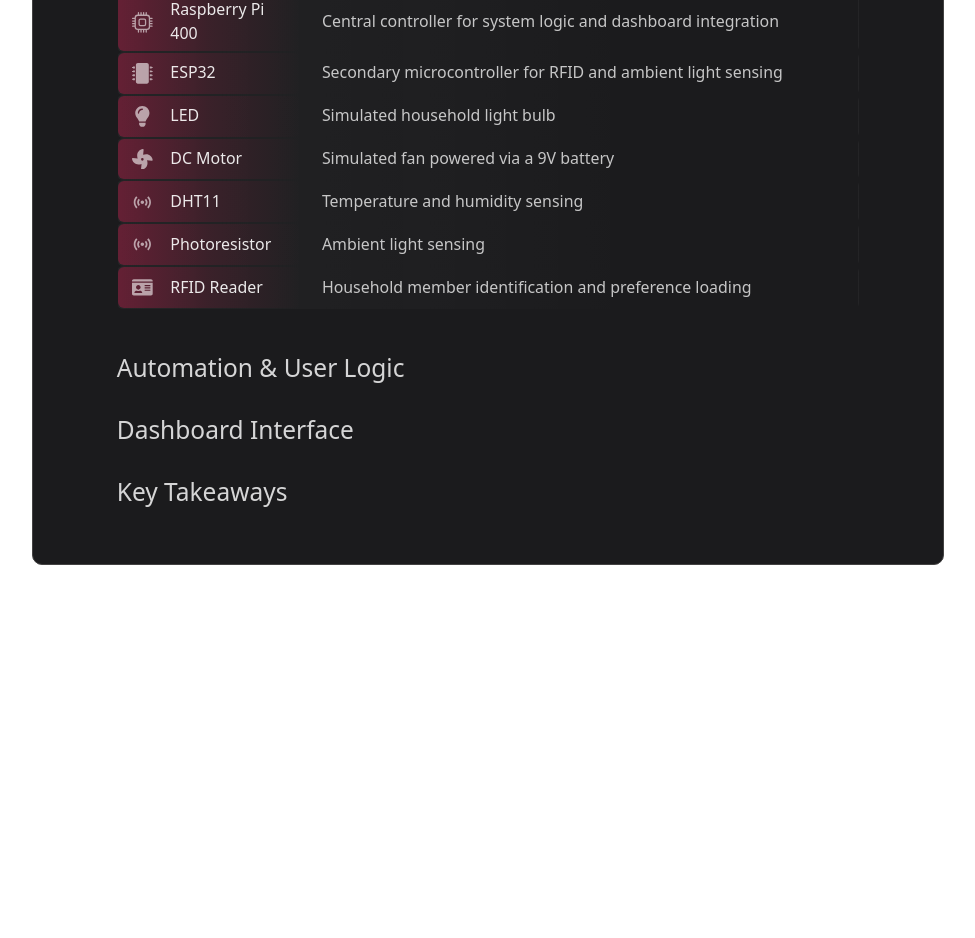
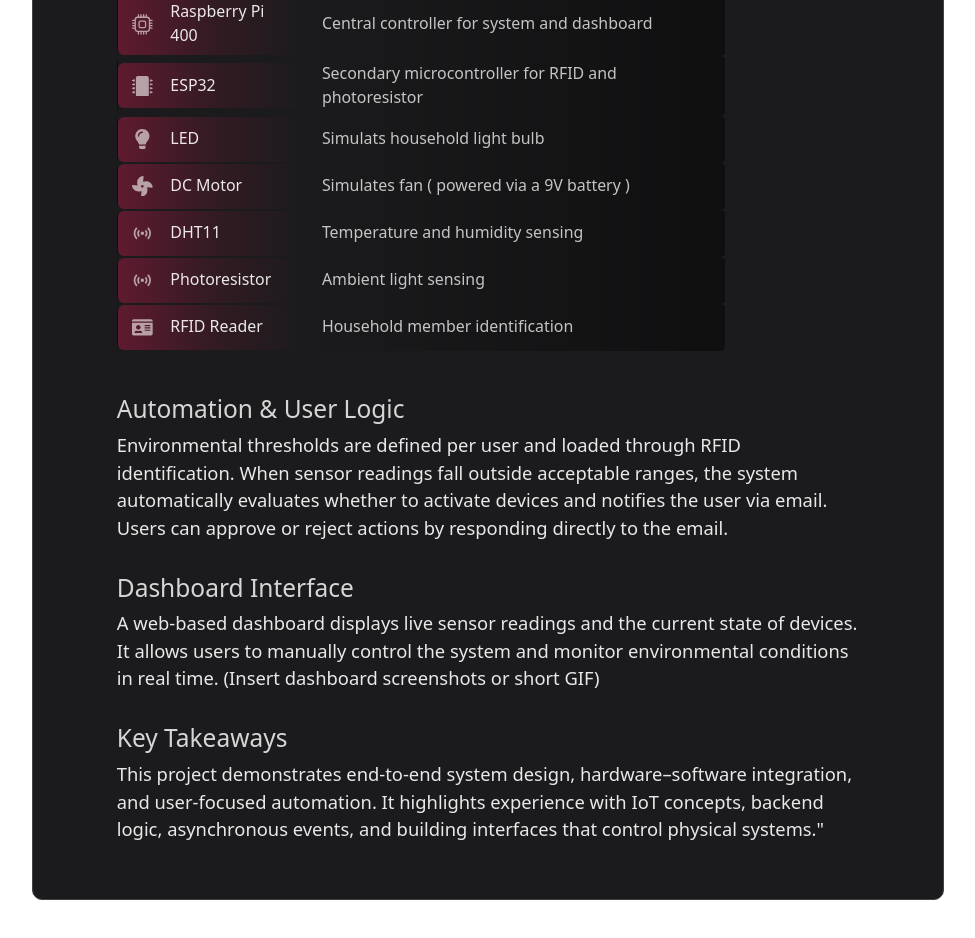
Before and after one commit to hedi3489/my-portfolio, a React (Vite) app: page /projects/IoT-Smart-Home in a window 1280 px wide. Shown: the part 660-1598 px from the top of the page, without its empty margins (152-1127 px from the left). Before the commit the page ends 1287 px from the top, so only its background shows below. Built offline with nearby package versions, Linux system fonts and the light colour scheme.

Commit message:
Adjusted softlist

```diff
--- a/src/components/IoTPage.jsx
+++ b/src/components/IoTPage.jsx
@@ -17,6 +17,43 @@ const ICONS = {
   light: MdSensors,
   rfid: FaIdCard,
 }
+const softlist = [
+  {
+    icon: 'rpi',
+    term: 'Raspberry Pi 400',
+    description: 'Central controller for system and dashboard',
+  },
+  {
+    icon: 'microcontroller',
+    term: 'ESP32',
+    description: 'Secondary microcontroller for RFID and photoresistor',
+  },
+  {
+    icon: 'led',
+    term: 'LED',
+    description: 'Simulats household light bulb',
+  },
+  {
+    icon: 'motor',
+    term: 'DC Motor',
+    description: 'Simulates fan ( powered via a 9V battery )',
+  },
+  {
+    icon: 'dht11',
+    term: 'DHT11',
+    description: 'Temperature and humidity sensing',
+  },
+  {
+    icon: 'light',
+    term: 'Photoresistor',
+    description: 'Ambient light sensing',
+  },
+  {
+    icon: 'rfid',
+    term: 'RFID Reader',
+    description: 'Household member identification',
+  }
+]
 
 function IoTProjectPage() {
   return (
@@ -41,61 +78,22 @@ function IoTProjectPage() {
           <PageSection title="Overview">
             <p>A smart home automation simulation built with a <b>Raspberry Pi</b> that integrates sensors, actuators, user identification, and a web dashboard. The project models how real-world smart home systems monitor environments, apply automation rules, and keep users in the loop."</p>
           </PageSection>
-          <PageSection title="Hardware Setup" /*image={{ src: rpiImage, alt: 'Raspberry Pi 400' }}*/>
-            <SoftList
-              items={[
-                {
-                  icon: 'rpi',
-                  term: 'Raspberry Pi 400',
-                  description: 'Central controller for system logic and dashboard integration',
-                },
-                {
-                  icon: 'microcontroller',
-                  term: 'ESP32',
-                  description: 'Secondary microcontroller for RFID and ambient light sensing',
-                },
-                {
-                  icon: 'led',
-                  term: 'LED',
-                  description: 'Simulated household light bulb',
-                },
-                {
-                  icon: 'motor',
-                  term: 'DC Motor',
-                  description: 'Simulated fan powered via a 9V battery',
-                },
-                {
-                  icon: 'dht11',
-                  term: 'DHT11',
-                  description: 'Temperature and humidity sensing',
-                },
-                {
-                  icon: 'light',
-                  term: 'Photoresistor',
-                  description: 'Ambient light sensing',
-                },
-                {
-                  icon: 'rfid',
-                  term: 'RFID Reader',
-                  description: 'Household member identification and preference loading',
-                },
-              ]}
-            />
 
+          {/*image={{ src: rpiImage, alt: 'Raspberry Pi 400' }}*/}
+          <PageSection title="Hardware Setup">
+            <SoftList items={softlist} />
           </PageSection>
 
-          <PageSection
-            title="Automation & User Logic"
-            body="Environmental thresholds are defined per user and loaded through RFID identification. When sensor readings fall outside acceptable ranges, the system automatically evaluates whether to activate devices and notifies the user via email. Users can approve or reject actions by responding directly to the email."
-          />
-          <PageSection
-            title="Dashboard Interface"
-            body="A web-based dashboard displays live sensor readings and the current state of devices. It allows users to manually control the system and monitor environmental conditions in real time. (Insert dashboard screenshots or short GIF)"
-          />
-          <PageSection
-            title="Key Takeaways"
-            body="This project demonstrates end-to-end system design, hardware–software integration, and user-focused automation. It highlights experience with IoT concepts, backend logic, asynchronous events, and building interfaces that control physical systems."
-          />
+          <PageSection title="Automation & User Logic">
+            <p>Environmental thresholds are defined per user and loaded through RFID identification. When sensor readings fall outside acceptable ranges, the system automatically evaluates whether to activate devices and notifies the user via email. Users can approve or reject actions by responding directly to the email.</p>
+          </PageSection>
+          <PageSection title="Dashboard Interface">
+            <p>A web-based dashboard displays live sensor readings and the current state of devices. It allows users to manually control the system and monitor environmental conditions in real time. (Insert dashboard screenshots or short GIF)</p>
+          </PageSection>
+
+          <PageSection title="Key Takeaways">
+            <p>This project demonstrates end-to-end system design, hardware–software integration, and user-focused automation. It highlights experience with IoT concepts, backend logic, asynchronous events, and building interfaces that control physical systems."</p>
+          </PageSection>
         </div>
       </div>
     </div>
--- a/src/styles/Typography.css
+++ b/src/styles/Typography.css
@@ -107,6 +107,10 @@ h1, h2, h3, h4, h5, p, ul { margin: 0; }
 /* ---------------------------
    SOFT LIST TYPOGRAPHY
 ---------------------------- */
+.soft-list {
+  width: 82%;
+}
+
 .soft-list-row {
   position: relative;
   display: grid;
@@ -116,16 +120,17 @@ h1, h2, h3, h4, h5, p, ul { margin: 0; }
 
   border: 1px solid transparent;
   background: linear-gradient(
-    to right,
-    rgba(255,255,255,0.04),
+    to left,
+    rgba(0, 0, 0, 0.438),
     transparent 70%
   );
+
   border-radius: 6px;
   /* padding: 0.4rem 0.75rem; */
 }
 .soft-list-row dt {
   position: relative;
-  padding: 0.35rem 0.3rem;
+  padding: 0.5rem 0.3rem;
   border-radius: 6px;
   /* background-color: rgba(197, 26, 74, 0.18); */
   background: linear-gradient(
@@ -146,7 +151,7 @@ h1, h2, h3, h4, h5, p, ul { margin: 0; }
   align-items: center;
   gap: 0.5rem;
 
-  font-weight: 500;
+  font-weight: 400;
   color: rgba(255, 255, 255, 0.9);
 }
 
```
